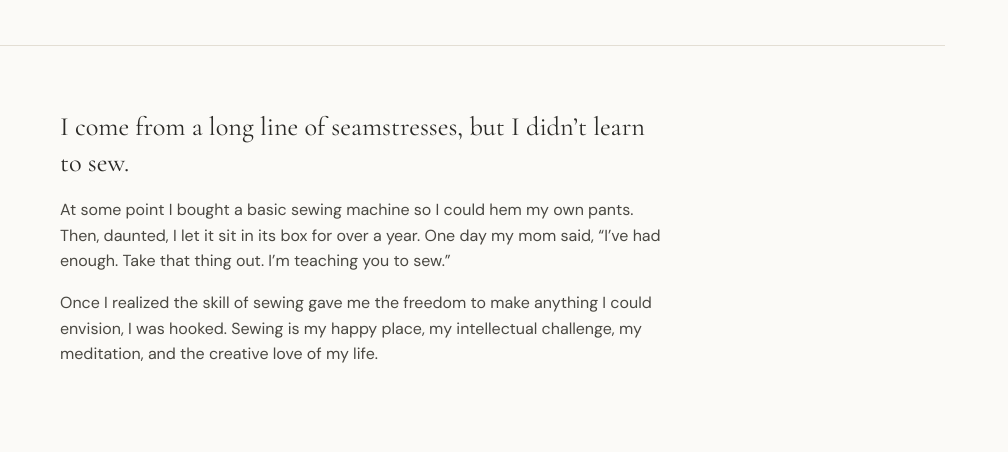
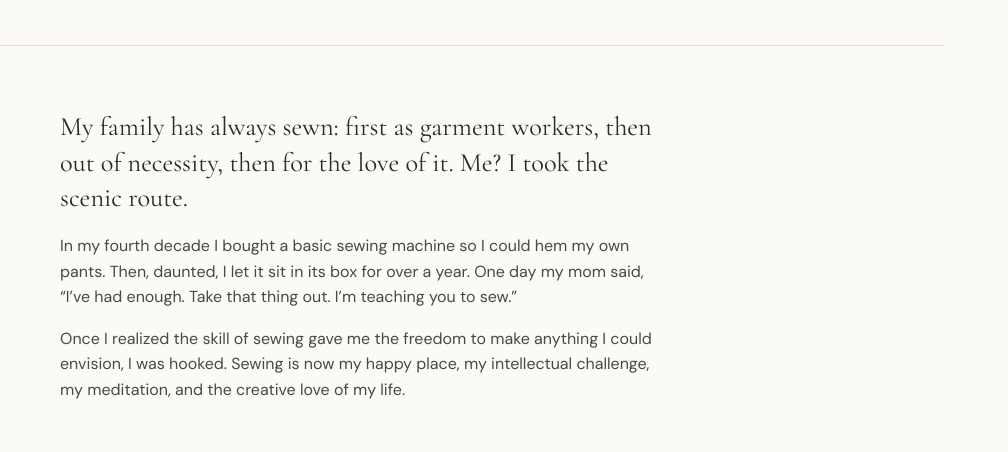
Before and after one commit to esosa0/msvandenboom, a plain HTML site: page index.html in a window 1280 px wide. Shown: the part 1449-1901 px from the top of the page, 272-1280 px from the left. Drawn offline with nearby package versions, Linux system fonts and the light colour scheme.

Commit message:
Refresh intro and About wording
- Intro: split the first sentence, add "Sewing is my love language",
  Austin, Texas, and one-of-a-kind pieces for family and friends
- About: open with the family's sewing history and the scenic route,
  plus small wording tweaks

Co-Authored-By: Claude Opus 5.5 <noreply@anthropic.com>

```diff
--- a/index.html
+++ b/index.html
@@ -46,7 +46,7 @@
       </div>
       <div class="intro-copy">
         <h1 id="intro-heading" class="intro-title">Hi, I’m Ms. Van den Boom.</h1>
-        <p>I make clothes, bags, accessories, and quilts by hand in Austin, for myself, my family, and the pure joy of it. Every so often, a piece is for sale. Here’s what’s come off my machine lately.</p>
+        <p>I make clothes, bags, accessories, and quilts by hand in Austin, Texas. Sewing is my love language. I create one-of-a-kind pieces for myself, my family and friends, and the pure joy of it. Every so often, a piece is for sale. Here’s what’s come off my machine lately.</p>
       </div>
     </section>
 
@@ -74,9 +74,9 @@
           <img src="images/studio.jpg" alt="A work in progress on the cutting table: the Gold Thread Shacket before its sleeves were attached, with the collar, label and gold-topstitched pockets finished" width="1086" height="1448" loading="lazy">
         </div>
         <div class="about-copy">
-          <p class="about-lede">I come from a long line of seamstresses, but I didn’t learn to sew.</p>
-          <p>At some point I bought a basic sewing machine so I could hem my own pants. Then, daunted, I let it sit in its box for over a year. One day my mom said, “I’ve had enough. Take that thing out. I’m teaching you to sew.”</p>
-          <p>Once I realized the skill of sewing gave me the freedom to make anything I could envision, I was hooked. Sewing is my happy place, my intellectual challenge, my meditation, and the creative love of my life.</p>
+          <p class="about-lede">My family has always sewn: first as garment workers, then out of necessity, then for the love of it. Me? I took the scenic route.</p>
+          <p>In my fourth decade I bought a basic sewing machine so I could hem my own pants. Then, daunted, I let it sit in its box for over a year. One day my mom said, “I’ve had enough. Take that thing out. I’m teaching you to sew.”</p>
+          <p>Once I realized the skill of sewing gave me the freedom to make anything I could envision, I was hooked. Sewing is now my happy place, my intellectual challenge, my meditation, and the creative love of my life.</p>
         </div>
       </div>
     </section>
```
